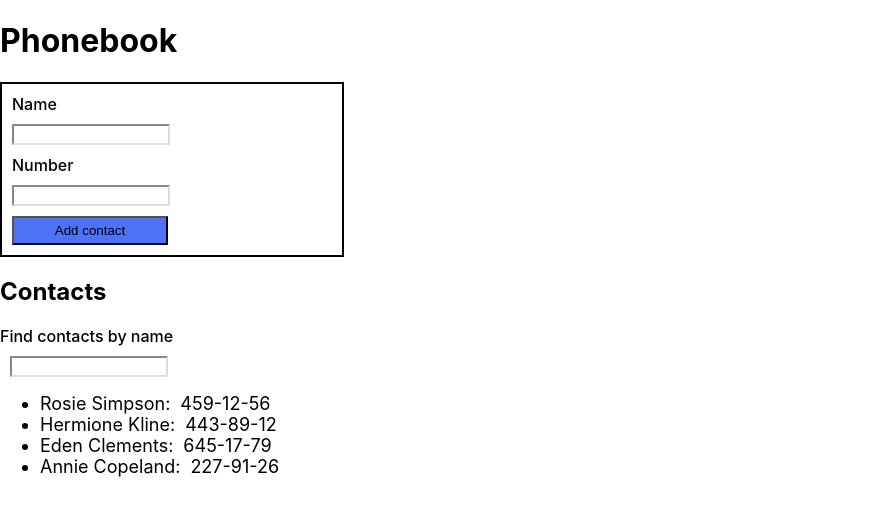
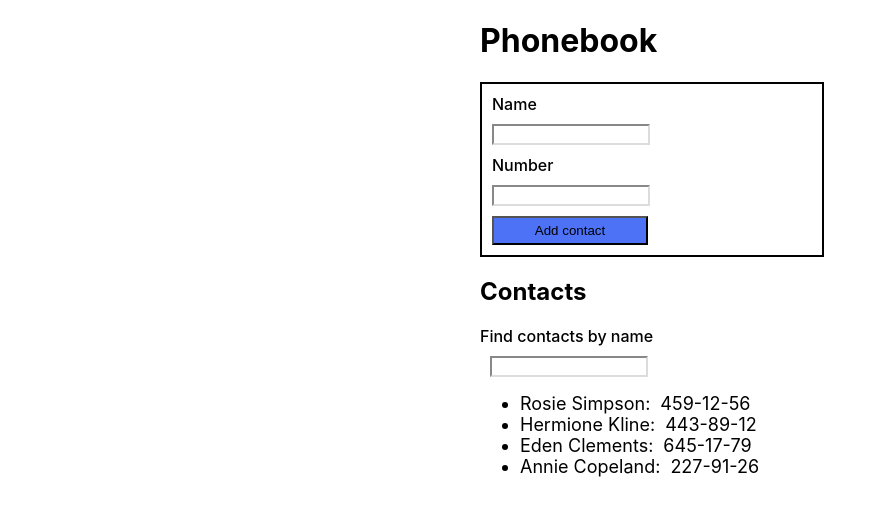
Before and after one commit to KP-Svitlana/goit-react-hw-08-phonebook, a React (Create React App) app: page / in a window 1280 px wide. Shown: the top 516 px of the page, without its empty margins (0-887 px from the left). Built offline with nearby package versions, Linux system fonts and the light colour scheme.

Commit message:
update styles

```diff
--- a/src/components/App.jsx
+++ b/src/components/App.jsx
@@ -41,7 +41,15 @@ export class App extends Component {
     const filteredContacts = this.getFilteredContacts();
 
     return (
-      <div>
+      <div
+        style={{
+          display: 'flex',
+          flexDirection: 'column',
+          marginLeft: 'auto',
+          marginRight: 'auto',
+          width: 320,
+        }}
+      >
         <h1>Phonebook</h1>
         <ContactForm onSubmit={this.addNewContact} />
         <h2>Contacts</h2>
```
